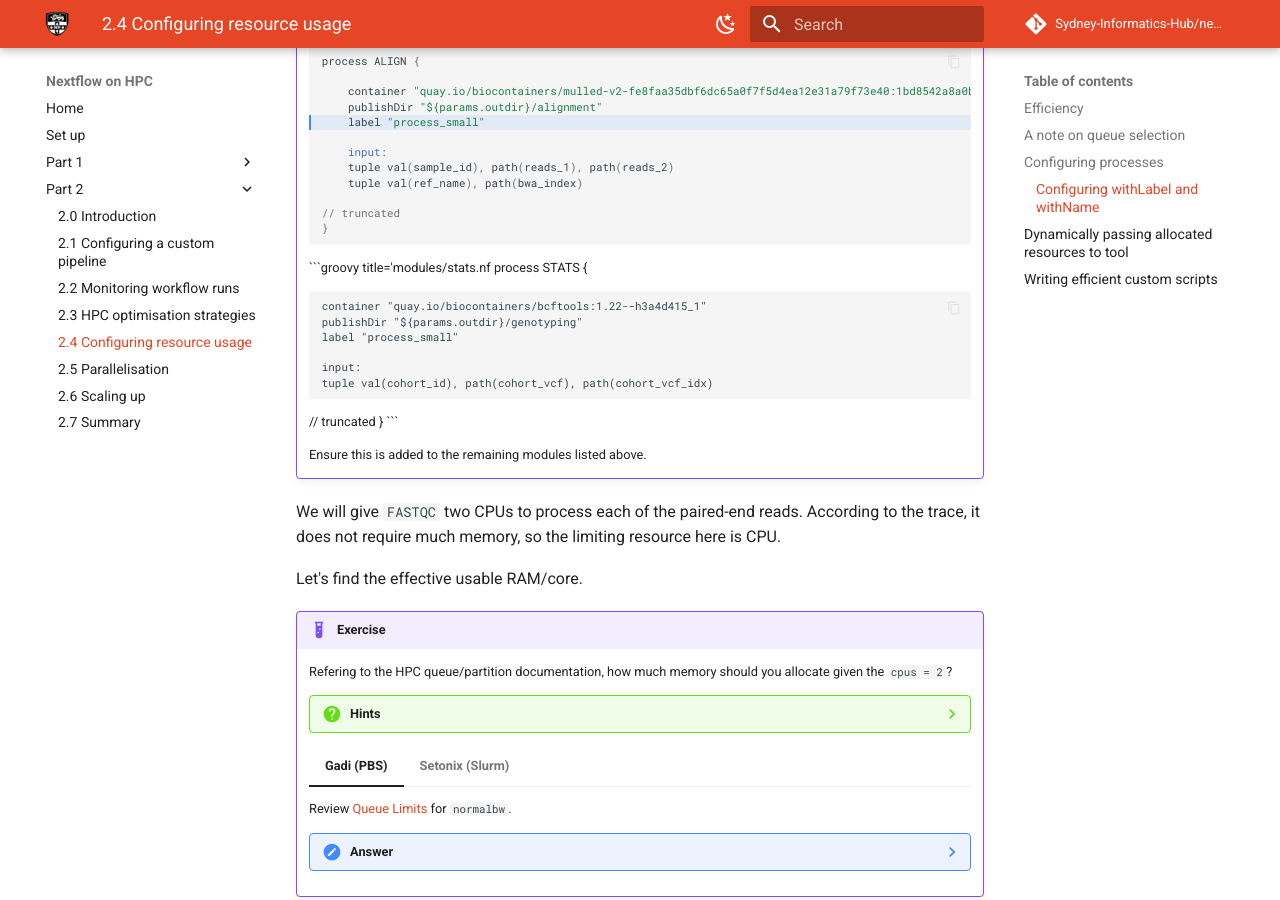
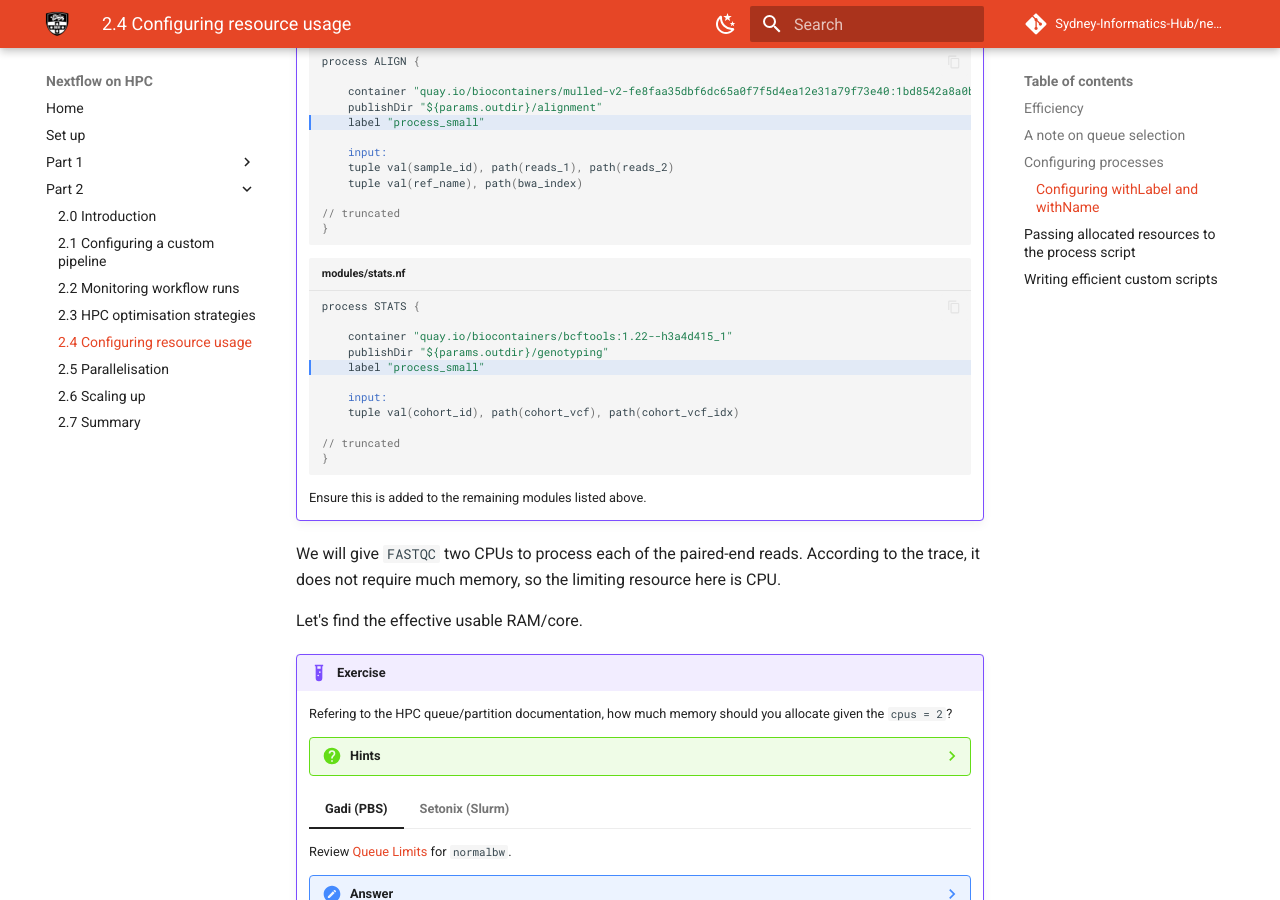
Before and after one commit to Sydney-Informatics-Hub/nextflow-hpc-workshop, an MkDocs documentation site: the page built from docs/part2/24_resourcing.md, in a window 1280 px wide and 900 px high, scrolled down 3742 px. Built offline with MkDocs 1.6.1 and Material for MkDocs 9.7.7, drawn with Linux system fonts in a browser that asks for light colours; comment, search, counter and statistics services are not loaded; some of the changed text lies outside the part shown.

Commit message:
exercise formatting and edits

````diff
--- a/docs/part2/24_resourcing.md
+++ b/docs/part2/24_resourcing.md
@@ -220,7 +221,7 @@ to ensure that these resources are assigned:
     }
     ```
 
-    ```groovy title='modules/stats.nf
+    ```groovy title='modules/stats.nf' hl_lines='5'
     process STATS {
 
         container "quay.io/biocontainers/bcftools:1.22--h3a4d415_1"
@@ -356,9 +357,10 @@ However on shared HPC systems, we need to be more explicit with what
 we can use. Providing the extra resources can provide extra processing
 power in comparison to being stringent.
 
-## Dynamically passing allocated resources to tool
+## Passing allocated resources to the process script
 
-Some tools require you to explicitly specify how much resources to use.
+Some tools require you to explicitly specify how much resources to use in
+the process script block.
 
 If you do not update this, the resources will be allocated but not all
 completely utilised. In our current pipeline the memory is hardcoded for
````
Also changed, not shown: other parts of docs/part2/24_resourcing.md (+9 -1 lines), docs/part2/22_reporting.md (+1 -1 lines).
